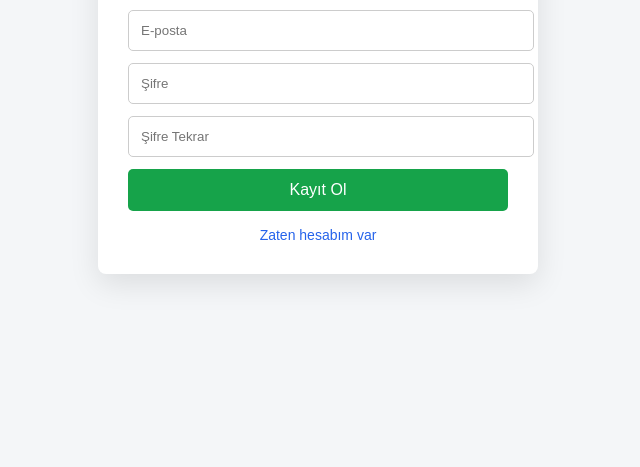
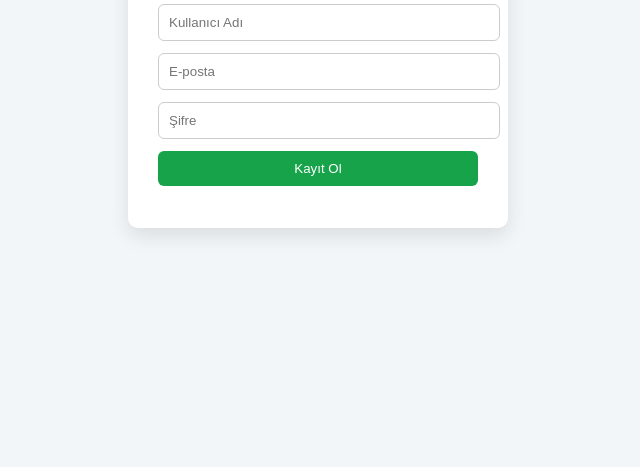
Before and after one commit to barisgzlx/agarz, a plain HTML site: page register.html in a window 1280 px wide. Shown: the part 333-800 px from the top of the page, without its empty margins (322-962 px from the left). Drawn offline with Linux system fonts and the light colour scheme.

Commit message:
Update register.html

```diff
--- a/register.html
+++ b/register.html
@@ -4,110 +4,73 @@
     <meta charset="UTF-8">
     <title>Müşteri Kayıt Ol</title>
     <meta name="viewport" content="width=device-width, initial-scale=1.0">
-
     <style>
         body {
-            margin: 0;
-            font-family: Arial, Helvetica, sans-serif;
-            background: #f4f6f8;
+            font-family: Arial, sans-serif;
+            background: #f3f6f9;
             display: flex;
             justify-content: center;
             align-items: center;
             height: 100vh;
+            margin: 0;
         }
-
-        .register-container {
+        .box {
             background: #fff;
-            width: 380px;
             padding: 30px;
-            border-radius: 8px;
-            box-shadow: 0 10px 30px rgba(0,0,0,0.1);
+            width: 320px;
+            border-radius: 10px;
+            box-shadow: 0 8px 20px rgba(0,0,0,0.1);
+            text-align: center;
         }
-
-        h2 {
-            text-align: center;
-            margin-bottom: 20px;
-        }
-
-        input {
+        input, button {
             width: 100%;
-            padding: 12px;
+            padding: 10px;
             margin-bottom: 12px;
-            border-radius: 5px;
+            border-radius: 6px;
             border: 1px solid #ccc;
         }
-
         button {
-            width: 100%;
-            padding: 12px;
-            border: none;
             background: #16a34a;
             color: #fff;
-            font-size: 16px;
-            border-radius: 5px;
+            border: none;
             cursor: pointer;
-        }
-
-        button:hover {
-            background: #15803d;
-        }
-
-        .links {
-            margin-top: 15px;
-            text-align: center;
-        }
-
-        .links a {
-            color: #2563eb;
-            text-decoration: none;
-            font-size: 14px;
         }
     </style>
 </head>
 <body>
 
-<div class="register-container">
+<div class="box">
     <h2>Müşteri Kayıt Ol</h2>
-
-    <form id="registerForm">
-        <input type="text" id="username" placeholder="Kullanıcı Adı" required>
-        <input type="email" id="email" placeholder="E-posta" required>
-        <input type="password" id="password" placeholder="Şifre" required>
-        <input type="password" id="password2" placeholder="Şifre Tekrar" required>
-
-        <button type="submit">Kayıt Ol</button>
-    </form>
-
-    <div class="links">
-        <a href="index.html">Zaten hesabım var</a>
-    </div>
+    <input type="text" id="username" placeholder="Kullanıcı Adı">
+    <input type="email" id="email" placeholder="E-posta">
+    <input type="password" id="password" placeholder="Şifre">
+    <button onclick="register()">Kayıt Ol</button>
 </div>
 
 <script>
-    document.getElementById("registerForm").addEventListener("submit", function(e) {
-        e.preventDefault();
+    function register() {
+        const username = document.getElementById("username").value.trim();
+        const email = document.getElementById("email").value.trim();
+        const password = document.getElementById("password").value.trim();
 
-        const username = document.getElementById("username").value;
-        const email = document.getElementById("email").value;
-        const password = document.getElementById("password").value;
-        const password2 = document.getElementById("password2").value;
-
-        if (password !== password2) {
-            alert("Şifreler uyuşmuyor!");
+        if (!username || !email || !password) {
+            alert("Tüm alanları doldur!");
             return;
         }
 
-        const user = {
-            username,
-            email,
-            password
-        };
+        const users = JSON.parse(localStorage.getItem("customers")) || [];
 
-        localStorage.setItem("customerUser", JSON.stringify(user));
+        if (users.some(u => u.username === username)) {
+            alert("Bu kullanıcı adı zaten var!");
+            return;
+        }
 
-        alert("Kayıt başarılı! Giriş yapabilirsiniz.");
+        users.push({ username, email, password });
+        localStorage.setItem("customers", JSON.stringify(users));
+
+        alert("Kayıt başarılı! Giriş yapabilirsin.");
         window.location.href = "index.html";
-    });
+    }
 </script>
 
 </body>
```
